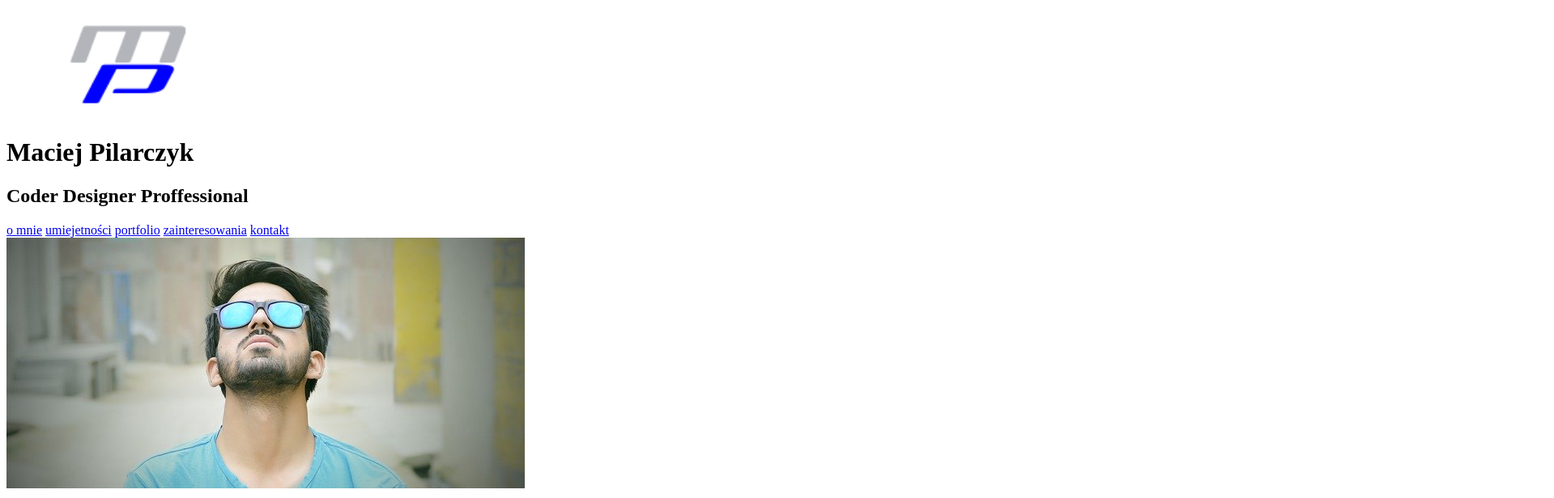
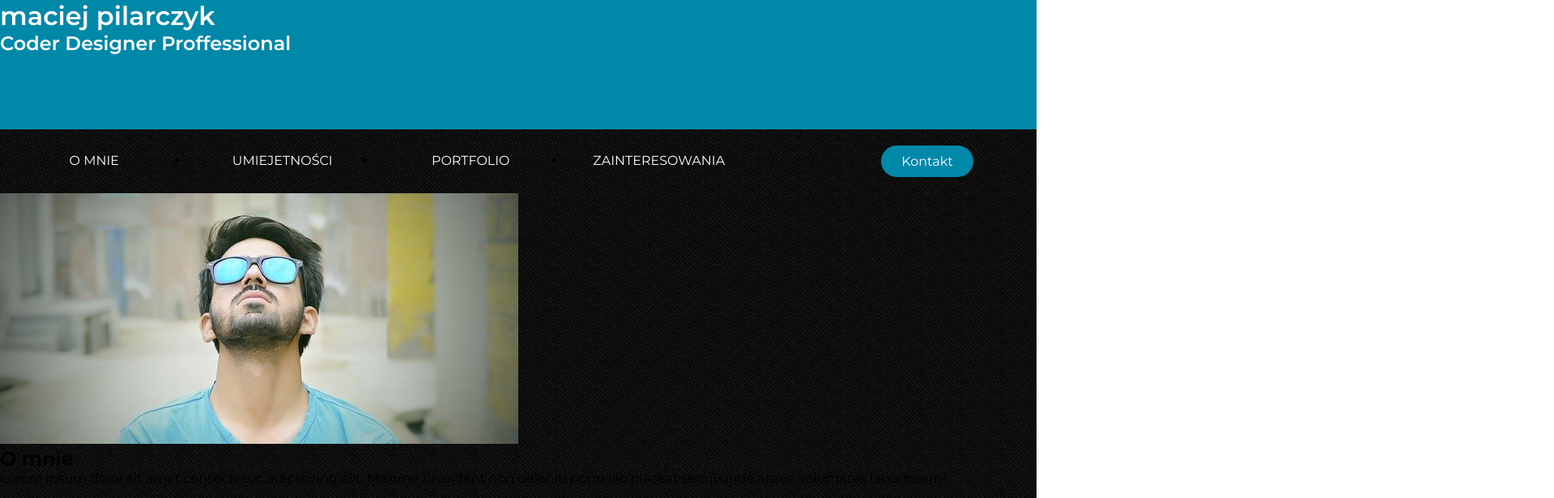
Before and after one commit to maciej-pilarczyk/My-first-web, a plain HTML site: page index.html in a window 1280 px wide. Shown: the top 616 px of the page at 81% size, 1919 px wide, since content can reach past the window. Drawn offline with Linux system fonts and the light colour scheme.

Commit message:
css file  and img files added index html modified

```diff
--- /dev/null
+++ b/css/style.css
@@ -0,0 +1,66 @@
+* {
+    margin: 0;
+    padding: 0;
+    box-sizing: border-box;
+    font-family: 'Montserrat', helvetica, sans-serif;
+
+}
+
+.wrapper {
+    display: grid;
+    grid-gap: 20px;
+    background-image: url(../img/dark_stripes.png);
+}
+
+.welcome {
+    height: 20vh;
+    width: 100%;
+    background-color: #0088a9;
+    color: white;
+}
+
+
+.navBar {
+    display: grid;
+    padding: 0;
+    list-style: none;
+    grid-template-columns: 3fr 1fr;
+    text-align: center;
+}
+
+.navLinks {
+    display: grid;
+    grid-template-columns: repeat(4, 1fr);
+    padding-right: 30px;
+}
+
+.navBar li a {
+    color: white;
+    font-size: 1em;
+    padding-top: 10px;
+    line-height: 38px;
+    text-transform: uppercase;
+    text-decoration: none;
+}
+
+.navBar li a:hover {
+    color: #0088a9;
+    padding-top: 20px;
+}
+
+button {
+
+    padding: 10px 25px;
+    margin-left: 50px;
+    font-size: 1em;
+    color: white;
+    background-color: rgba(0, 136, 169, 1);
+    border: none;
+    border-radius: 50px;
+    cursor: pointer;
+    transition: all 0.2s ease 0s;
+}
+
+button:hover {
+    background-color: rgba(0, 136, 169, 0.7);
+}
--- a/index.html
+++ b/index.html
@@ -1,34 +1,43 @@
 <!DOCTYPE html>
 <html lang="en">
+
 <head>
     <meta charset="UTF-8">
     <meta name="viewport" content="width=device-width, initial-scale=1.0">
     <title>Maciej Pilarczyk</title>
-    <link rel="stylesheet" href=" css/main.css">
+    <link rel="stylesheet" href="css/style.css">
+    <link href="https://fonts.googleapis.com/css2?family=Montserrat:wght@400;500;600&display=swap" rel="stylesheet">
 </head>
+
 <body>
+    <div class="wrapper">
         <header>
             <p><a id="top"></a></p>
-        <div class="Welcome">
-            <img src="img/logo.png" alt="moje logo">
-        <h1>Maciej Pilarczyk</h1>
+            <div class="welcome">
+                <!-- <img src="img/logo.png" alt="moje logo"> -->
+                <h1>maciej pilarczyk</h1>
                 <h2>Coder Designer Proffessional</h2>
 
             </div>
+        </header>
+        <nav class="navBar">
+            <ul class="navLinks">
+                <li><a href="#aboutMe">o mnie</a></li>
+                <li><a href="#skills">umiejetności</a></li>
+                <li><a href="#portfolio">portfolio</a></li>
+                <li><a href="#hobby">zainteresowania</a></li>
 
-        <nav>
-            <a href="#aboutMe">o mnie</a>
-            <a href="#skills">umiejetności</a>
-            <a href="#portfolio">portfolio</a>
-            <a href="#hobby">zainteresowania</a>
-            <a href="#contact">kontakt</a>
+            </ul>
+            <li><a class="cta" href="#contact"><button>Kontakt</button></a></li>
         </nav>
 
-    </header>
+
         <section class="aboutMe">
-        <img src="img/portrait-2194457_640.jpg" alt="my photo">
+            <img class="me" src="img/portrait-2194457_640.jpg" alt="my photo">
             <h1><a id="aboutME"></a>O mnie</h1>
-        <p>Lorem ipsum dolor sit amet consectetur, adipisicing elit. Maxime provident non deleniti porro illo placeat sequi unde atque voluptates laboriosam!</p>
+            <p>Lorem ipsum dolor sit amet consectetur, adipisicing elit. Maxime provident non deleniti porro illo
+                placeat
+                sequi unde atque voluptates laboriosam!</p>
         </section>
         <section class="skills">
             <h1><a id="skills"></a> Tworzę strony internetowe</h1>
@@ -49,7 +58,7 @@
             </div>
 
         </section>
-        <section class="portfolio">
+        <!-- <section class="portfolio">
             <h1><a id="portfolio"></a>Moje projekty</h1>
             <div class="projects">
                 <div class="web"></div>
@@ -61,7 +70,7 @@
             <p>Lorem, ipsum dolor sit amet consectetur adipisicing elit. </p>
             <div class="web"></div>
             <a href="https://biofood.pl">
-                <img src="img/Biofood.png" alt="zdjęcie witryny renee"></a>
+                <img src="img/Biofood.png" alt="zdjęcie witryny renee"></a> -->
     </div>
     <div class="about"></div>
     <h2>Sklep Biofood</h2>
@@ -70,7 +79,8 @@
 
     <section class="slogan">
         <h1>Moje życiowe motto</h1>
-            <p class="text">Jeśli nie możesz latać, biegnij. Jeśli nie możesz biec, idż. Jeśli nie możesz chodzić, czołgaj się. Ale bez względu na wszystko - posuwaj się naprzód.</p>
+        <p class="text">Jeśli nie możesz latać, biegnij. Jeśli nie możesz biec, idż. Jeśli nie możesz chodzić, czołgaj
+            się. Ale bez względu na wszystko - posuwaj się naprzód.</p>
         <p class="author"> Martin Luther King</p>
     </section>
     <section class="hobby">
@@ -117,5 +127,7 @@
 
 
     <a href="#top">do góry</a>
+    </div>
 </body>
+
 </html>
```
Also changed, not shown:  css/main.css (deleted), img/apple-1854101_1920.jpg (added), img/dark_stripes.png (added), img/home-office-336373_1920.jpg (added), img/work.jpg (added). Lines whose indentation alone changed are shown as unchanged.
